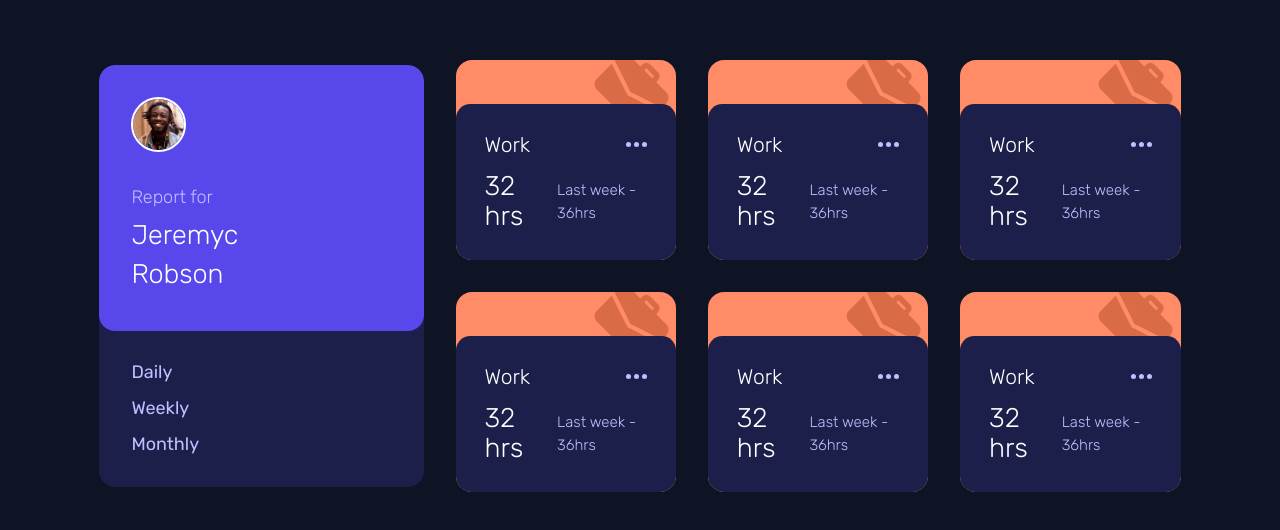
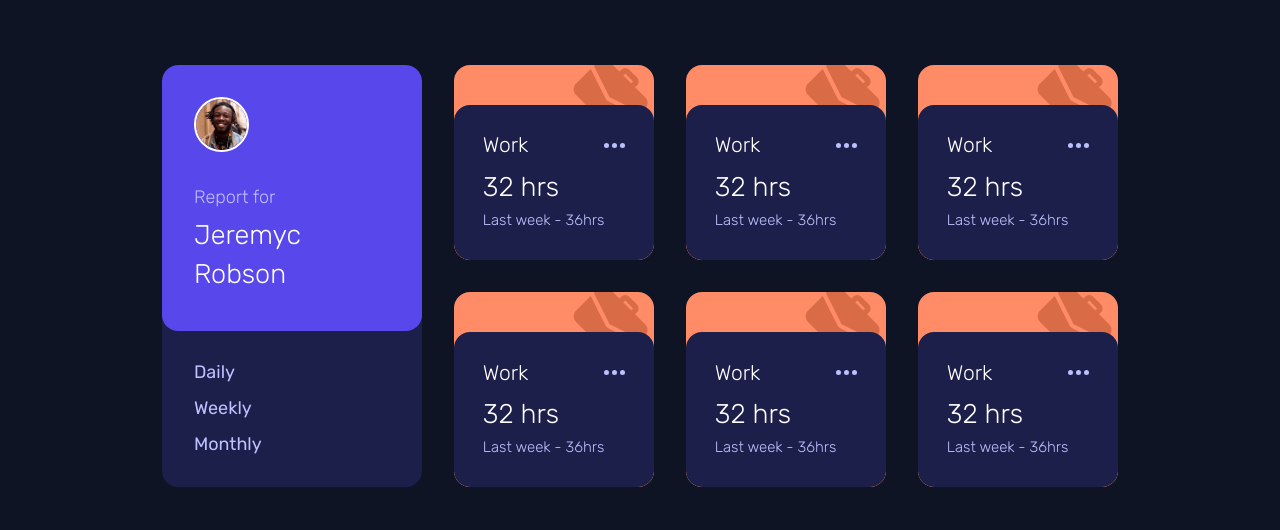
Before and after one commit to Aman11b/Time-tracking-dashboard, a plain HTML site: page index.html in a window 1280 px wide. Shown: the part 124-654 px from the top of the page. Drawn offline with Linux system fonts and the light colour scheme.

Commit message:
added pseudo complete design with few issues

```diff
--- a/style.css
+++ b/style.css
@@ -201,11 +201,11 @@ button:hover{
 /* Desktop grid */
 .task_grid{
     display: grid;
-
-    grid-template-columns: repeat(3, 1fr);
+    grid-template-columns: repeat(3,minmax(200px,1fr));
     gap: 2rem;
 
-    height: 100%;
+
+    /* overflow: hidden; */
 }
 .task_card{
     border-radius: 1rem;
@@ -213,14 +213,13 @@ button:hover{
     background-position:  95% -5%;
     background-size: 75px;
 
-    height: 100%;
     padding-top: 20%;
+
 }
 .card_secondary{
     background-color: var(--clr-Navy-900);
 
-
-    border-radius: 0.9rem;
+    border-radius: 1rem;
 
     padding: 1.8rem;
 
@@ -228,14 +227,11 @@ button:hover{
     flex-direction: column;
 
     gap: 1rem;
-
-    height: max-content;
 }
 
 .card_heading{
     display: flex;
     justify-content: space-between;
-
     align-items: center;
 }
 .card_secondary h3,
@@ -251,9 +247,10 @@ button:hover{
 
 .card_content{
     display: flex;
+    flex-direction: column;
     justify-content: space-between;
-    align-items: center;
-    gap: 1rem;
+    align-items: start;
+    gap: 0.4rem;
 }
 
 .work_task{
@@ -309,9 +306,7 @@ button:hover{
         padding-top: 15%;
     }
     .card_secondary{
-
         border-radius: 0.9rem;
-
         padding: 1.6rem;
 
     }
@@ -327,6 +322,7 @@ button:hover{
     }
     .card_content{
         display: flex;
+        flex-direction: row;
         justify-content: space-between;
         align-items: center;
         gap: 1rem;
```
